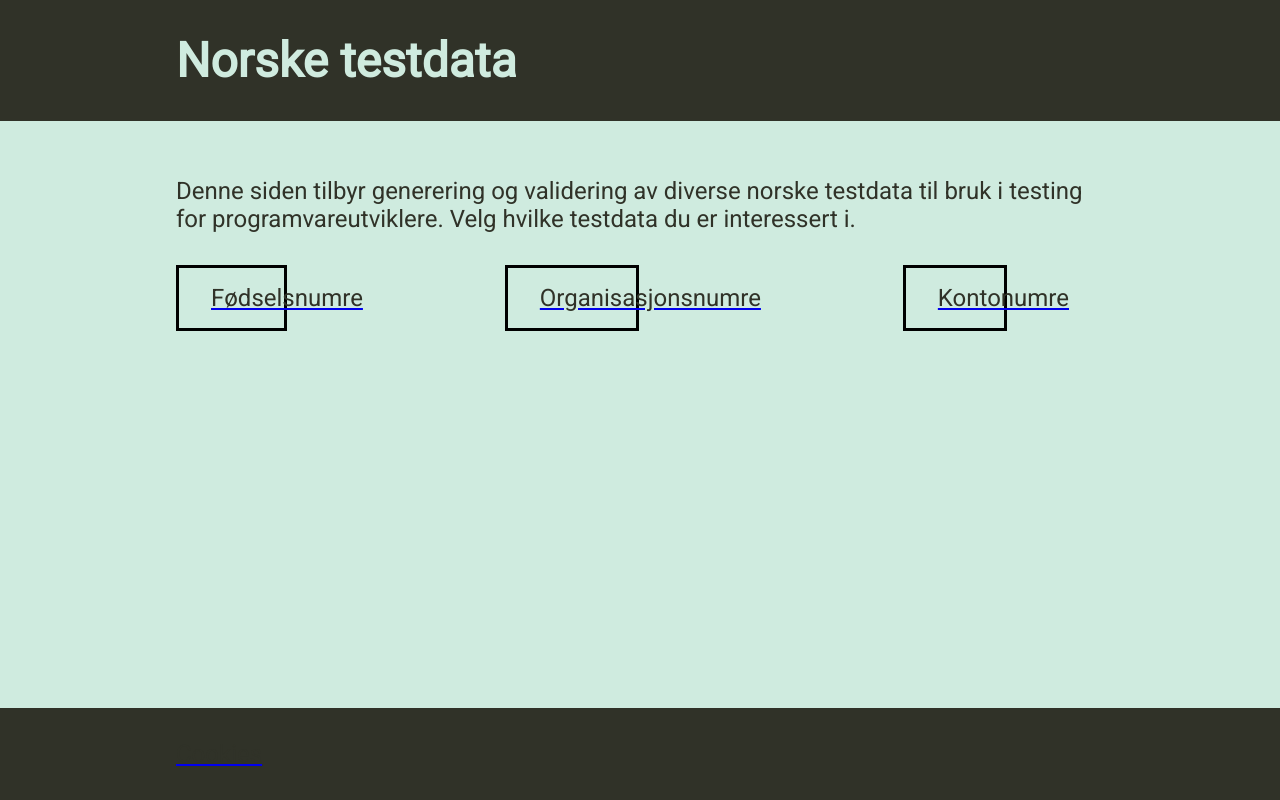
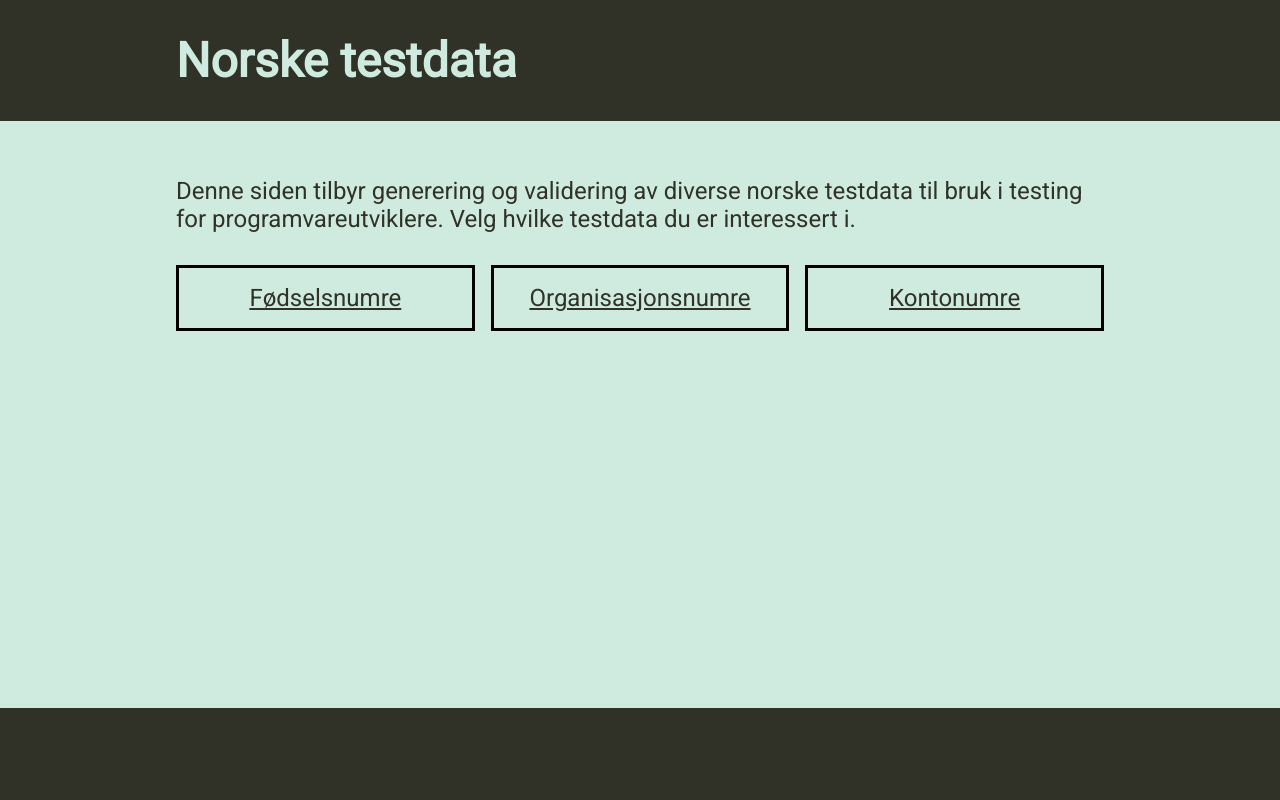
Before and after one commit to LarsAndreasGitHub/norske-testdata, a Next.js app: page / in a window 1280 px wide. Built offline with nearby package versions, Linux system fonts and the light colour scheme.

Commit message:
fix breaking changes

```diff
--- a/components/CookiesPage/cookiesPage.module.scss
+++ b/components/CookiesPage/cookiesPage.module.scss
@@ -1,5 +1,5 @@
 .navigatioan {
-  display: flex;
-  flex-direction: column;
-  justify-content: flex-start;
+    display: flex;
+    flex-direction: column;
+    justify-content: flex-start;
 }
--- a/components/FnrPage/GenerateMultipleFnrs/GenerateMultipleFnrs.tsx
+++ b/components/FnrPage/GenerateMultipleFnrs/GenerateMultipleFnrs.tsx
@@ -14,7 +14,9 @@ export const GenerateMultipleFnrs: FunctionComponent = () => {
     const [formatAsJson, setFormatAsJson] = useState<boolean>(false);
     const [copyOrDownload, setCopyOrDownload] = useState<'download' | 'copy'>('copy');
 
-    const generateFnrListAndSetState = () => (generatedFnrList.current = generateUniqueFnrList(numberOfFnrs));
+    const generateFnrListAndSetState = () => {
+        generatedFnrList.current = generateUniqueFnrList(numberOfFnrs);
+    };
 
     useEffect(generateFnrListAndSetState, []);
 
--- a/components/KontonrPage/GenerateMultipleKontonrs/GenerateMultipleKontonrs.tsx
+++ b/components/KontonrPage/GenerateMultipleKontonrs/GenerateMultipleKontonrs.tsx
@@ -52,7 +52,7 @@ export const GenerateMultipleKontonrs: FunctionComponent = () => {
                         name="generer-flere__registernr"
                         value={registernrTemplate}
                         onChange={(event) => {
-                            const input = event.target.value?.substring(0,4);
+                            const input = event.target.value?.substring(0, 4);
                             const regexp = new RegExp('^[0-9*]{0,4}$');
                             if (input?.match(regexp)) {
                                 setRegisternrTemplate(input);
--- a/components/common/Footer/Footer.tsx
+++ b/components/common/Footer/Footer.tsx
@@ -8,8 +8,8 @@ import { classNames } from '../../utils';
 export const Footer: FunctionComponent = () => (
     <div className={styles.footer}>
         <div className={styles.footerContent}>
-            <Link href="/cookies">
-                <a className={classNames(linkStyle.link, styles.link)}>Cookies</a>
+            <Link href="/cookies" className={classNames(linkStyle.link, styles.link)}>
+                Cookies
             </Link>
         </div>
     </div>
--- a/components/common/link/PanelLink/PanelLink.tsx
+++ b/components/common/link/PanelLink/PanelLink.tsx
@@ -10,8 +10,8 @@ interface Props {
 
 export const PanelLink: FunctionComponent<Props> = (props) => {
     return (
-        <Link href={props.href}>
-            <a className={classNames(styles.link, props.className)}>{props.children}</a>
+        <Link href={props.href} className={classNames(styles.link, props.className)}>
+            {props.children}
         </Link>
     );
 };
```
Also changed, not shown: components/CookiesPage/CookiesPage.tsx (+2 -6 lines), components/common/HomeNavigation/HomeNavigation.tsx (+5 -7 lines), components/common/AnchorLink/AnchorLink.tsx (line endings or trailing spaces).
